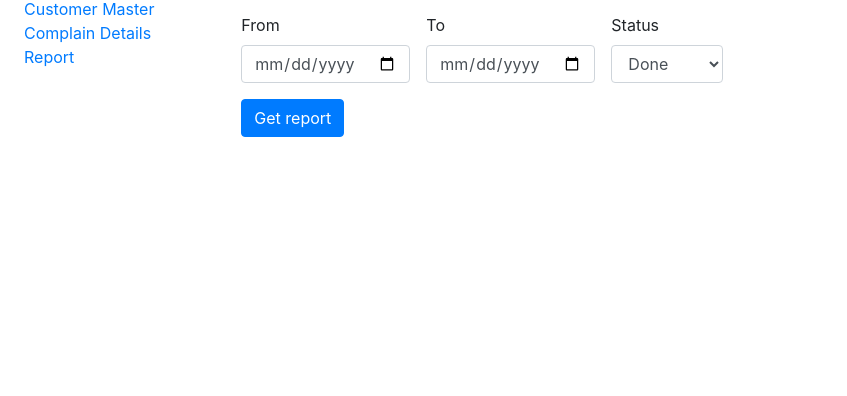
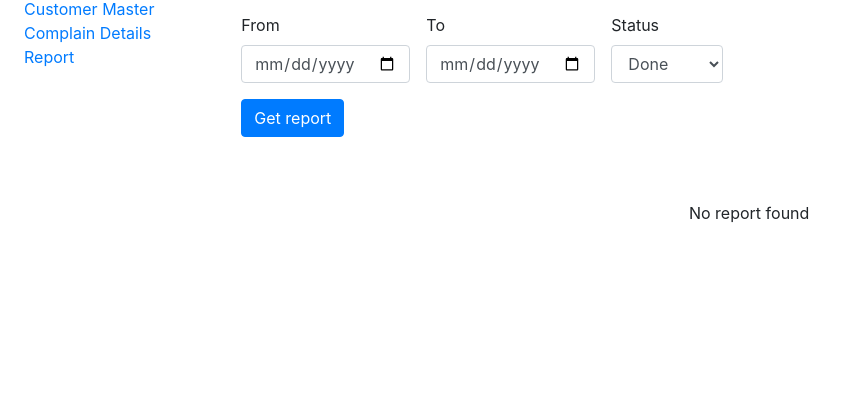
Before and after one commit to bnuttamkumar/customer-report, a PHP site: page /report.php in a window 1280 px wide. Shown: the part 114-510 px from the top of the page, without its empty margins (0-847 px from the left). Run offline with PHP 8.4, Linux system fonts and the light colour scheme; the visitor is signed in with stand-in values (Sample User, id 1); tables that the repository leaves empty or names only in its code hold one stand-in row (values such as "Sample post").

Commit message:
Add message when no report found

```diff
--- a/report.php
+++ b/report.php
@@ -62,7 +62,7 @@
           <?php
             if(!$complains){
               ?>
-
+                <p class="text-center">No report found</p>
             <?php
             } else{
                 ?>
```
